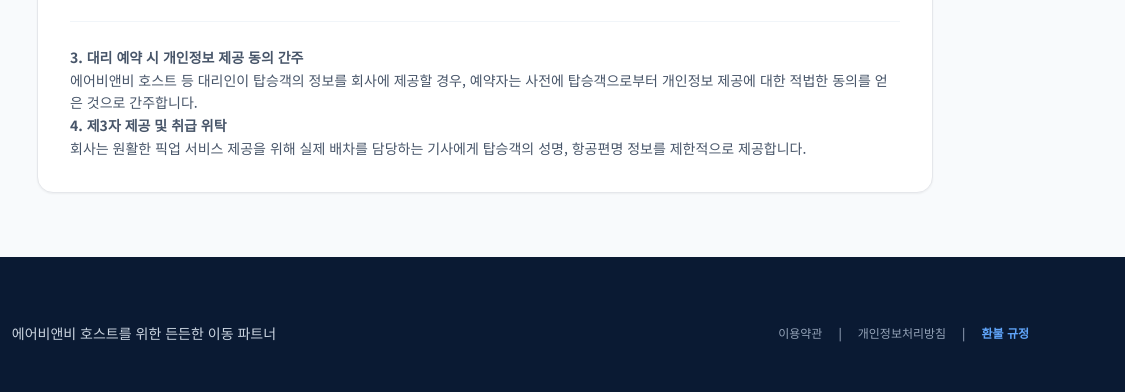
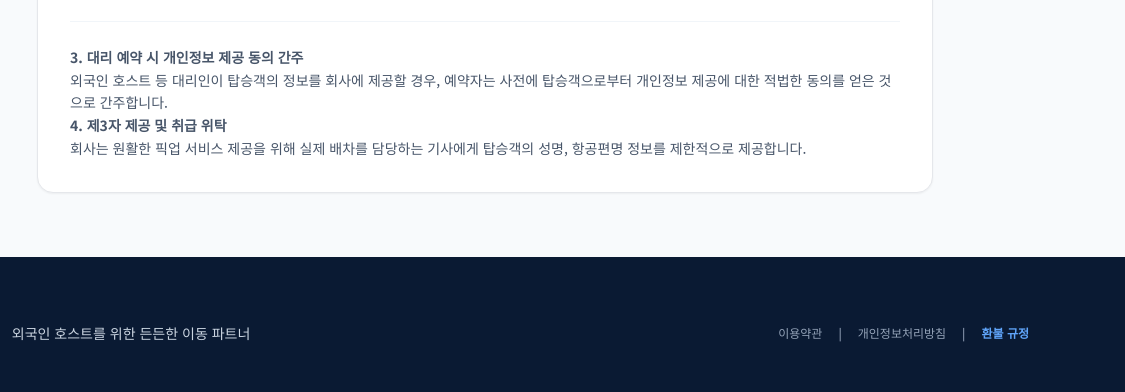
Before and after one commit to hohomobility/hohomobility.github.io, a plain HTML site: page privacy.html in a window 1280 px wide. Shown: the part 387-779 px from the top of the page, 155-1280 px from the left. Drawn offline with nearby package versions, Linux system fonts and the light colour scheme.

Commit message:
에어비앤비 -> 외국인

```diff
--- a/privacy.html
+++ b/privacy.html
@@ -46,7 +46,7 @@
                     <p><strong>2. 개인정보의 수집 및 이용목적</strong><br>수집한 개인정보를 서비스 제공에 관한 계약 이행, 요금 정산, 배차 의사소통 목적을 위해 활용합니다.</p>
                 </div>
                 <div class="pt-6 border-t border-slate-100">
-                    <p><strong>3. 대리 예약 시 개인정보 제공 동의 간주</strong><br>에어비앤비 호스트 등 대리인이 탑승객의 정보를 회사에 제공할 경우, 예약자는 사전에 탑승객으로부터 개인정보 제공에 대한 적법한 동의를 얻은 것으로 간주합니다.</p>
+                    <p><strong>3. 대리 예약 시 개인정보 제공 동의 간주</strong><br>외국인 호스트 등 대리인이 탑승객의 정보를 회사에 제공할 경우, 예약자는 사전에 탑승객으로부터 개인정보 제공에 대한 적법한 동의를 얻은 것으로 간주합니다.</p>
                     <p><strong>4. 제3자 제공 및 취급 위탁</strong><br>회사는 원활한 픽업 서비스 제공을 위해 실제 배차를 담당하는 기사에게 탑승객의 성명, 항공편명 정보를 제한적으로 제공합니다.</p>
                 </div>
             </div>
@@ -59,7 +59,7 @@
             <div class="md:flex justify-between items-center mb-8">
                 <div class="mb-6 md:mb-0 flex items-center gap-4">
                     <img src="img/logo.jpg" alt="HOHO mobility" class="h-14 opacity-90 mix-blend-screen bg-white rounded p-1">
-                    <p class="text-sm text-slate-300 font-medium">에어비앤비 호스트를 위한 든든한 이동 파트너</p>
+                    <p class="text-sm text-slate-300 font-medium">외국인 호스트를 위한 든든한 이동 파트너</p>
                 </div>
                 <div class="flex flex-wrap gap-4 text-xs font-medium">
                     <a href="terms" class="hover:text-white transition">이용약관</a> |
```
Also changed, not shown: about.html (+1 -1 lines), contact.html (+1 -1 lines), index.html (+2 -2 lines), refund.html (+1 -1 lines), services.html (+1 -1 lines), terms.html (+1 -1 lines), img/home/lineup.jpg, img/home/lineup.png (added), img/home/picket.png (added).
